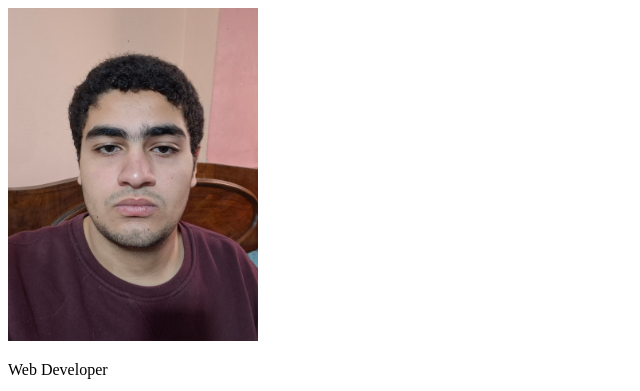
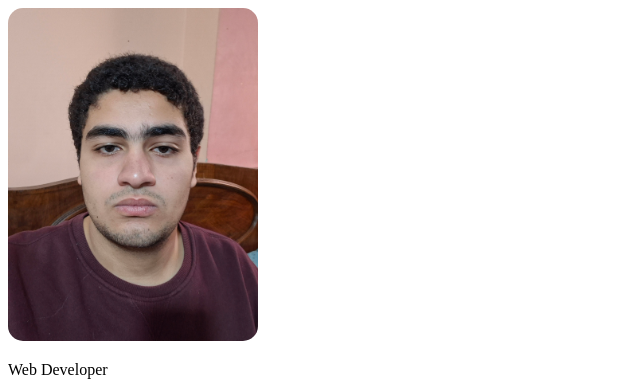
Before and after one commit to 0raventrigon0-cyber/My-Portfolio, a plain HTML site: page index.html in a window 1280 px wide. Shown: the top 391 px of the page, 0-640 px from the left. Drawn offline with Linux system fonts and the light colour scheme.

Commit message:
Update profile image style in index.html
Added border-radius style to profile image.

```diff
--- a/index.html
+++ b/index.html
@@ -9,7 +9,7 @@
   </head>
   <body>
     <header>
-      <img src="pfp.jpg" alt="Image can't be reached." width="250px" />
+      <img src="pfp.jpg" alt="Image can't be reached." width="250px" style="border-radius: 15px;"/>
       <p>Web Developer</p>
       <p>I have strong passion in Programming and Web Development</p>
     </header>
```
